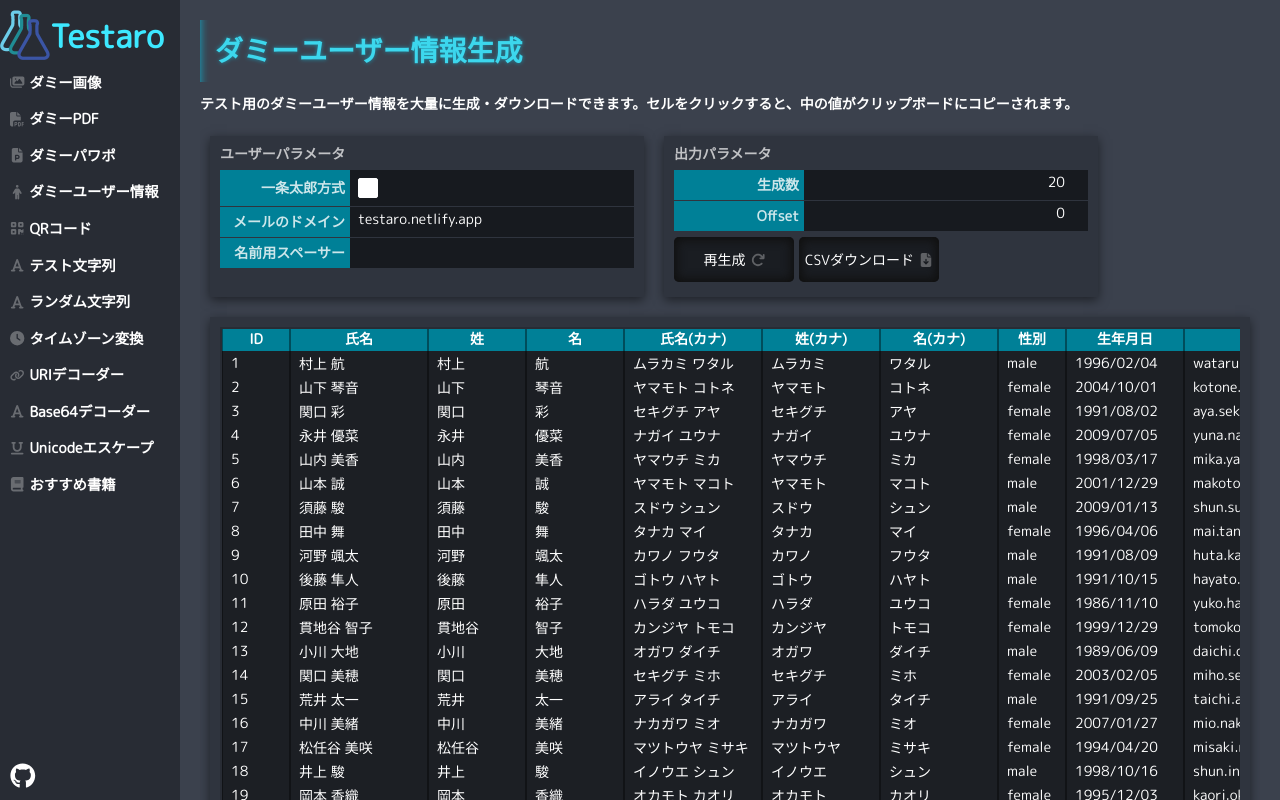
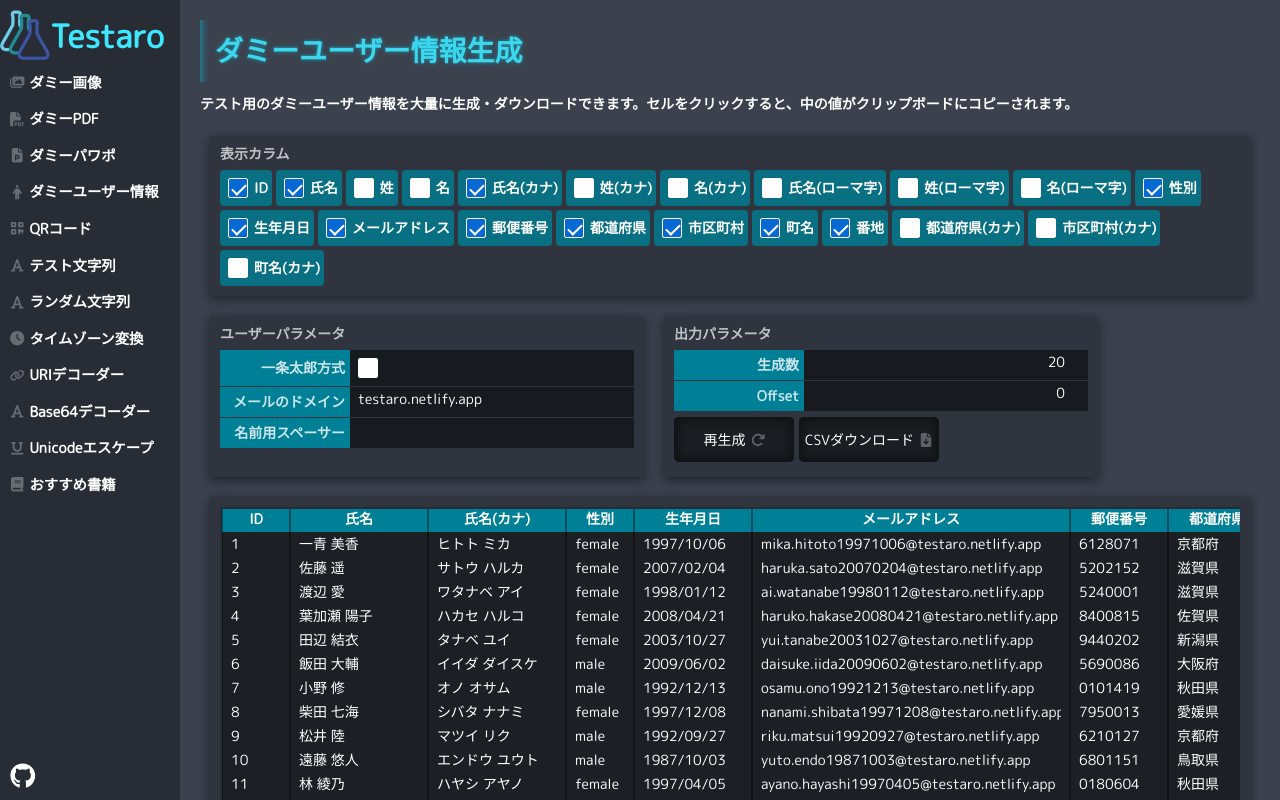
Before and after one commit to jesusisao/testaro, a Next.js app: page /user-generator in a window 1280 px wide. Shown: the top 800 px of the page. Built offline with nearby package versions, Linux system fonts and the light colour scheme.

Commit message:
ダミーユーザーの出力カラムを選択できる機能

```diff
--- a/src/components/UserGenerator/UserGenerator.module.scss
+++ b/src/components/UserGenerator/UserGenerator.module.scss
@@ -1,7 +1,32 @@
 @import "styles/config.scss";
+@import "styles/common.module.scss";
 
 .page {
   height: 100%;
   min-width: 100%;
   overflow: hidden;
 }
+
+.columnCheckboxes {
+  display: flex;
+  flex-wrap: wrap;
+  gap: 4px;
+  margin-top: 8px;
+}
+
+.columnCheckbox {
+  display: flex;
+  align-items: center;
+  padding: 0 4px 0 0;
+  border-radius: 4px;
+  background-color: rgbaWithHex($config-label-color, 80%);
+  cursor: pointer;
+
+  &:hover {
+    background-color: rgbaWithHex($config-label-color, 100%);
+  }
+
+  input {
+    margin-right: 6px;
+  }
+}
--- a/src/components/UserGenerator/UserGenerator.tsx
+++ b/src/components/UserGenerator/UserGenerator.tsx
@@ -1,12 +1,20 @@
-import React, { useState } from "react";
+import React, { useState, useEffect } from "react";
 import commonStyle from "styles/common.module.scss";
 import style from "./UserGenerator.module.scss";
 import ParamBox from "src/components/Common/ParamBox";
 import { downloadAsCsv } from "src/models/util";
 import { FontAwesomeIcon } from "@fortawesome/react-fontawesome";
 import { faFileDownload, faRedo } from "@fortawesome/free-solid-svg-icons";
-import { createUsers, userToCsvText } from "src/models/user/user";
-import UserTable from "src/components/UserGenerator/UserTable";
+import {
+  createUsers,
+  userToCsvText,
+  sortedUserKeys,
+  userDisplayInfo,
+  DisplayUserKey,
+} from "src/models/user/user";
+import UserTable, {
+  headerLabels,
+} from "src/components/UserGenerator/UserTable";
 
 const UserGenerator: React.FC = () => {
   const [genNum, setGenNum] = useState(20);
@@ -14,6 +22,21 @@ const UserGenerator: React.FC = () => {
   const [mailDomain, setMailDomain] = useState("testaro.netlify.app");
   const [idOffset, setIdOffset] = useState(0);
   const [nameSeparator, setNameSeparator] = useState(" ");
+  const [displayColumns, setDisplayColumns] = useState<
+    Record<DisplayUserKey, boolean>
+  >({} as Record<DisplayUserKey, boolean>);
+
+  // Initialize displayColumns with default values from userDisplayInfo
+  useEffect(() => {
+    const initialDisplayColumns: Record<DisplayUserKey, boolean> = {} as Record<
+      DisplayUserKey,
+      boolean
+    >;
+    sortedUserKeys.forEach((key) => {
+      initialDisplayColumns[key] = userDisplayInfo[key].defaultDisplay;
+    });
+    setDisplayColumns(initialDisplayColumns);
+  }, []);
 
   const generate = (): void => {
     setGenNum(0);
@@ -25,7 +48,10 @@ const UserGenerator: React.FC = () => {
   const users = createUsers(genNum, useNumro, mailDomain, idOffset);
 
   const downloadCsv = (): void => {
-    downloadAsCsv(userToCsvText(users, idOffset, nameSeparator), "users");
+    downloadAsCsv(
+      userToCsvText(users, idOffset, nameSeparator, displayColumns),
+      "users"
+    );
   };
   const title = "ダミーユーザー情報生成";
   const description =
@@ -36,6 +62,27 @@ const UserGenerator: React.FC = () => {
       <h1 className={commonStyle.pageTitle}>{title}</h1>
       <p>{description}</p>
       <div className={commonStyle.paramsContainer}>
+        <div className={commonStyle.paramContainer}>
+          <span className={commonStyle.paramLabel}>表示カラム</span>
+          <div className={style.columnCheckboxes}>
+            {sortedUserKeys.map((key) => (
+              <label key={key} className={style.columnCheckbox}>
+                <input
+                  type="checkbox"
+                  checked={displayColumns[key] || false}
+                  onChange={(e): void => {
+                    setDisplayColumns({
+                      ...displayColumns,
+                      [key]: e.target.checked,
+                    });
+                  }}
+                  className={commonStyle.checkbox}
+                />
+                {headerLabels[key] || key}
+              </label>
+            ))}
+          </div>
+        </div>
         <div className={commonStyle.paramContainer}>
           <span className={commonStyle.paramLabel}>ユーザーパラメータ</span>
           <div style={{ marginTop: "8px" }}>
@@ -109,6 +156,7 @@ const UserGenerator: React.FC = () => {
             users={users}
             idOffset={idOffset}
             nameSeparator={nameSeparator}
+            displayColumns={displayColumns}
           />
         </div>
       </div>
--- a/src/components/UserGenerator/UserTable.tsx
+++ b/src/components/UserGenerator/UserTable.tsx
@@ -9,7 +9,7 @@ import {
   userDisplayInfo,
 } from "src/models/user/user";
 
-const headerLabels: Record<string, string> = {
+export const headerLabels: Record<string, string> = {
   id: "ID",
   joinedName: "氏名",
   familyName: "姓",
@@ -17,6 +17,7 @@ const headerLabels: Record<string, string> = {
   joinedNameKana: "氏名(カナ)",
   familyNameKana: "姓(カナ)",
   givenNameKana: "名(カナ)",
+  joinedNameRome: "氏名(ローマ字)",
   familyNameRome: "姓(ローマ字)",
   givenNameRome: "名(ローマ字)",
   sex: "性別",
@@ -32,10 +33,12 @@ const headerLabels: Record<string, string> = {
   townAreaKana: "町名(カナ)",
 };
 
-const generateHeaderRow = (): React.JSX.Element => {
+const generateHeaderRow = (
+  displayColumns: Record<string, boolean>
+): React.JSX.Element => {
   const items = [];
   for (const key of sortedUserKeys) {
-    if (!userDisplayInfo[key]["display"]) continue;
+    if (!displayColumns[key]) continue;
     items.push(
       <div
         className={style.headerCell}
@@ -55,11 +58,12 @@ const generateHeaderRow = (): React.JSX.Element => {
 
 const generateUserRow = (
   index: number,
-  user: DisplayUser
+  user: DisplayUser,
+  displayColumns: Record<string, boolean>
 ): React.JSX.Element => {
   const items = [];
   for (const key of sortedUserKeys) {
-    if (!userDisplayInfo[key]["display"]) continue;
+    if (!displayColumns[key]) continue;
     items.push(
       <input
         style={{ width: userDisplayInfo[key]["width"] }}
@@ -81,15 +85,16 @@ const generateUserRow = (
 const generateUserTable = (
   users: User[],
   idOffset: number,
-  nameSeparator = " "
+  nameSeparator = " ",
+  displayColumns: Record<string, boolean>
 ): React.JSX.Element => {
   const displayUsers = usersDisplayHashArray(users, idOffset, nameSeparator);
   const items = [];
 
-  items.push(generateHeaderRow());
+  items.push(generateHeaderRow(displayColumns));
 
   for (const [i, user] of displayUsers.entries()) {
-    items.push(generateUserRow(i + idOffset, user));
+    items.push(generateUserRow(i + idOffset, user, displayColumns));
   }
   return <ul className={style.instanceRecords}>{items}</ul>;
 };
@@ -98,9 +103,17 @@ const UserTable: React.FC<{
   users: User[];
   idOffset: number;
   nameSeparator?: string;
+  displayColumns: Record<string, boolean>;
 }> = (prop) => {
   return (
-    <>{generateUserTable(prop.users, prop.idOffset, prop.nameSeparator)}</>
+    <>
+      {generateUserTable(
+        prop.users,
+        prop.idOffset,
+        prop.nameSeparator,
+        prop.displayColumns
+      )}
+    </>
   );
 };
 
--- a/src/models/user/user.ts
+++ b/src/models/user/user.ts
@@ -29,114 +29,124 @@ export const createUsers = (
     : createRandomUsers(genNum, mailDomain);
 };
 
-type DisplayUserKey = keyof User | "joinedName" | "joinedNameKana" | "id";
+export type DisplayUserKey =
+  | keyof User
+  | "joinedName"
+  | "joinedNameKana"
+  | "joinedNameRome"
+  | "id";
 export type DisplayUser = Record<DisplayUserKey, string>;
 type Item = {
   sortNum: number;
   width: number;
-  display: boolean;
+  defaultDisplay: boolean; // Default display setting for each column
 };
 
 export const userDisplayInfo: Record<DisplayUserKey, Item> = {
   id: {
     sortNum: 1,
     width: 50,
-    display: true,
+    defaultDisplay: true,
   },
   joinedName: {
     sortNum: 2,
     width: 120,
-    display: true,
+    defaultDisplay: true,
   },
   familyName: {
     sortNum: 3,
     width: 80,
-    display: true,
+    defaultDisplay: false,
   },
   givenName: {
     sortNum: 4,
     width: 80,
-    display: true,
+    defaultDisplay: false,
   },
   joinedNameKana: {
     sortNum: 5,
     width: 120,
-    display: true,
+    defaultDisplay: true,
   },
   familyNameKana: {
     sortNum: 6,
     width: 100,
-    display: true,
+    defaultDisplay: false,
   },
   givenNameKana: {
     sortNum: 7,
     width: 100,
-    display: true,
+    defaultDisplay: false,
+  },
+  joinedNameRome: {
+    sortNum: 8,
+    width: 120,
+    defaultDisplay: false,
   },
   familyNameRome: {
-    sortNum: 8,
+    sortNum: 9,
     width: 80,
-    display: false,
+    defaultDisplay: false,
   },
   givenNameRome: {
-    sortNum: 9,
+    sortNum: 10,
     width: 80,
-    display: false,
+    defaultDisplay: false,
   },
   sex: {
-    sortNum: 10,
+    sortNum: 11,
     width: 50,
-    display: true,
+    defaultDisplay: true,
   },
   birthday: {
-    sortNum: 11,
+    sortNum: 12,
     width: 100,
-    display: true,
+    defaultDisplay: true,
   },
   email: {
-    sortNum: 12,
+    sortNum: 13,
     width: 300,
-    display: true,
+    defaultDisplay: true,
   },
   postalCode: {
-    sortNum: 13,
+    sortNum: 14,
     width: 80,
-    display: true,
+    defaultDisplay: true,
   },
   prefecture: {
-    sortNum: 14,
+    sortNum: 15,
     width: 80,
-    display: true,
+    defaultDisplay: true,
   },
   city: {
-    sortNum: 15,
+    sortNum: 16,
     width: 120,
-    display: true,
+    defaultDisplay: true,
   },
   townArea: {
-    sortNum: 16,
+    sortNum: 17,
     width: 120,
-    display: true,
+    defaultDisplay: true,
   },
   houseNumber: {
-    sortNum: 17,
+    sortNum: 18,
     width: 100,
-    display: true,
+    defaultDisplay: true,
   },
   prefectureKana: {
-    sortNum: 18,
+    sortNum: 19,
     width: 80,
-    display: false,
+    defaultDisplay: false,
   },
   cityKana: {
-    sortNum: 19,
+    sortNum: 20,
     width: 80,
-    display: false,
+    defaultDisplay: false,
   },
   townAreaKana: {
-    sortNum: 20,
+    sortNum: 21,
     width: 80,
-    display: false,
+    defaultDisplay: false,
   },
 };
 
@@ -156,12 +166,6 @@ export const sortedUserKeys: Array<DisplayUserKey> = Object.keys(
   return 0;
 }) as Array<DisplayUserKey>;
 
-const sortedUserKeysDisplay: Array<DisplayUserKey> = sortedUserKeys.filter(
-  (key) => {
-    return userDisplayInfo[key]["display"];
-  }
-);
-
 export const usersDisplayHashArray = (
   users: User[],
   idOffset: number,
@@ -177,6 +181,7 @@ export const usersDisplayHashArray = (
       joinedNameKana: user.familyNameKana + nameSeparator + user.givenNameKana,
       familyNameKana: user.familyNameKana,
       givenNameKana: user.givenNameKana,
+      joinedNameRome: user.givenNameRome + " " + user.familyNameRome,
       familyNameRome: user.familyNameRome,
       givenNameRome: user.givenNameRome,
       sex: user.sex,
@@ -199,14 +204,18 @@ export const usersDisplayHashArray = (
 const usersToStringArray = (
   users: User[],
   idOffset: number,
-  nameSeparator = " "
+  nameSeparator = " ",
+  displayColumns: Record<DisplayUserKey, boolean>
 ): Array<Array<string>> => {
+  // Filter keys based on displayColumns
+  const keysToDisplay = sortedUserKeys.filter((key) => displayColumns[key]);
+  const items: Array<Array<string>> = [keysToDisplay];
+
   const displayUsers = usersDisplayHashArray(users, idOffset, nameSeparator);
-  const items: Array<Array<string>> = [sortedUserKeysDisplay];
   for (const user of displayUsers) {
     const item: Array<string> = [];
     for (const key of sortedUserKeys) {
-      if (!userDisplayInfo[key]["display"]) continue;
+      if (!displayColumns[key]) continue;
       item.push(user[key]);
     }
     items.push(item);
@@ -217,7 +226,10 @@ const usersToStringArray = (
 export const userToCsvText = (
   users: User[],
   idOffset: number,
-  nameSeparator = " "
+  nameSeparator = " ",
+  displayColumns: Record<DisplayUserKey, boolean>
 ): string => {
-  return arrayToCsv(usersToStringArray(users, idOffset, nameSeparator));
+  return arrayToCsv(
+    usersToStringArray(users, idOffset, nameSeparator, displayColumns)
+  );
 };
--- a/styles/common.module.scss
+++ b/styles/common.module.scss
@@ -1,17 +1,10 @@
 @import "styles/config.scss";
 
-// hexとopacityからrgbaを作る関数
-@function hexAndOpavityToRgba($hexcolor, $opacity) {
-  $red: red($hexcolor);
-  $green: green($hexcolor);
-  $blue: blue($hexcolor);
-  $alpha: alpha($hexcolor);
-
-  @if $opacity == 1 or $opacity == 100% {
-    @return unquote("rgba(#{$red},#{$green},#{$blue},#{$alpha})");
-  } @else {
-    @return unquote("rgba(#{$red},#{$green},#{$blue},#{$opacity})");
-  }
+// CSSカスタムプロパティで16進数の色が入ってくる場合に、透明度も付与したい目的
+// CSSネイティブのrgb関数でfromをつける構文（ex. rgb(from #000000 r g b / 50%)）はFirefoxでは動かなかったので、
+// color-mixを使用する。
+@function rgbaWithHex($hex_color, $opacity) {
+  @return #{"color-mix(in srgb, #{$hex_color} #{$opacity}, transparent)"};
 }
 
 .pageTitle {
@@ -83,6 +76,7 @@
   transition: 0.2s;
   outline: none;
   box-shadow: 0 0 10px 3px #101010 inset;
+  cursor: pointer;
 
   &:hover {
     background-color: lighten($config-button-color, 15%);
```
